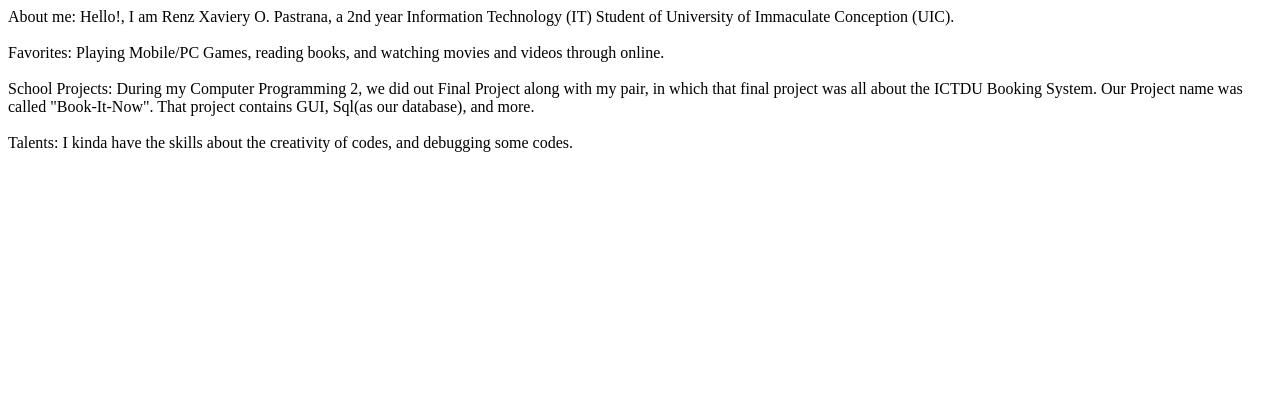
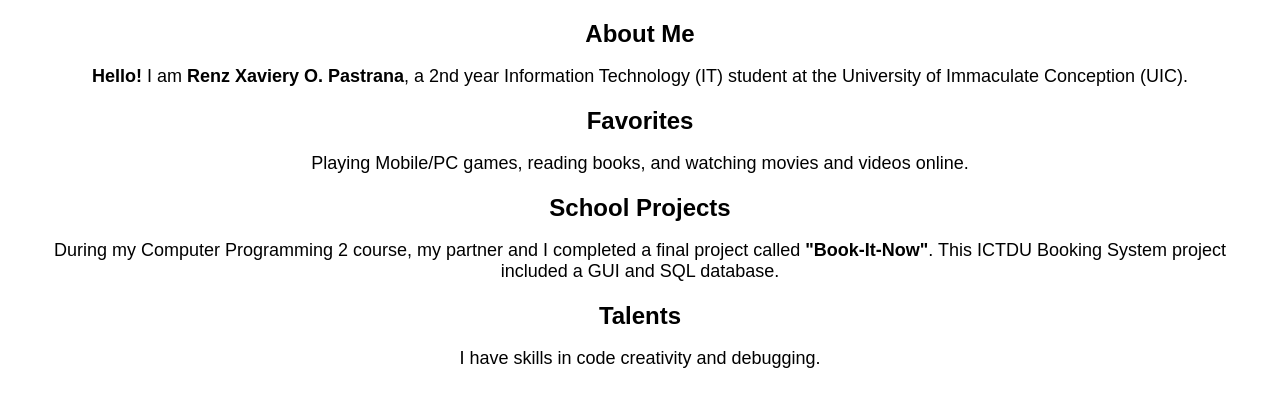
Before and after one commit to rxaviery/online-portfolio, a plain HTML site: page index.html in a window 1280 px wide. Drawn offline with Linux system fonts and the light colour scheme.

Commit message:
index.html

```diff
--- a/index.html
+++ b/index.html
@@ -5,19 +5,35 @@
 <head>
     <meta charset="UTF-8">
     <meta name="viewport" content="width=device-width, initial-scale=1.0">
-    <title>Online Portfolio Version 1</title>
+    <title>Online Portfolio</title>
+    <style>
+        body {
+            font-family: Arial, sans-serif;
+            margin: 20px;
+            text-align: center;
+        }
+        h2 {
+            font-size: 24px;
+            font-weight: bold;
+            margin-bottom: 10px;
+        }
+        p {
+            font-size: 18px;
+            margin-bottom: 20px;
+        }
+    </style>
 </head>
 <body>
-    About me: Hello!, I am Renz Xaviery O. Pastrana, a 2nd year Information Technology (IT) Student of University of Immaculate Conception (UIC).
-    <br>
-    <br>
-    Favorites: Playing Mobile/PC Games, reading books, and watching movies and videos through online.
-    <br>
-    <br>
-    School Projects: During my Computer Programming 2, we did out Final Project along with my pair, in which that final project was all about the ICTDU Booking System. Our Project name was called "Book-It-Now". That project contains GUI, Sql(as our database), and more.
-    <br>
-    <br>
-    Talents: I kinda have the skills about the creativity of codes, and debugging some codes.
-    <br>
+    <h2>About Me</h2>
+    <p><strong>Hello!</strong> I am <strong>Renz Xaviery O. Pastrana</strong>, a 2nd year Information Technology (IT) student at the University of Immaculate Conception (UIC).</p>
+
+    <h2>Favorites</h2>
+    <p>Playing Mobile/PC games, reading books, and watching movies and videos online.</p>
+
+    <h2>School Projects</h2>
+    <p>During my Computer Programming 2 course, my partner and I completed a final project called <strong>"Book-It-Now"</strong>. This ICTDU Booking System project included a GUI and SQL database.</p>
+
+    <h2>Talents</h2>
+    <p>I have skills in code creativity and debugging.</p>
 </body>
 </html>
```
